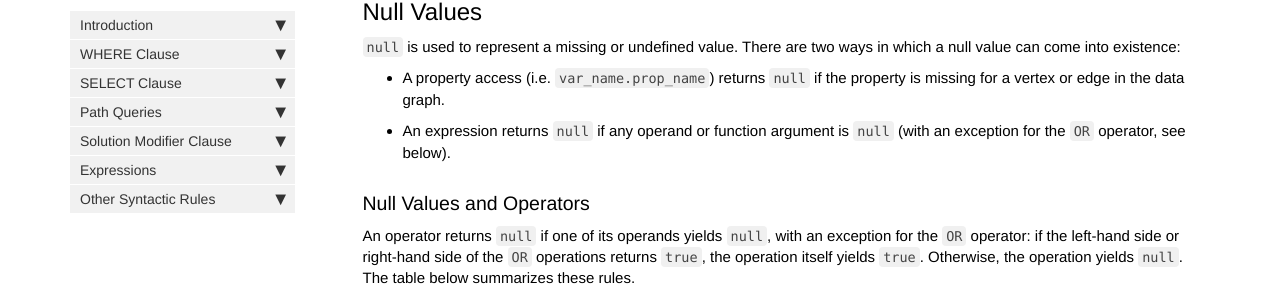
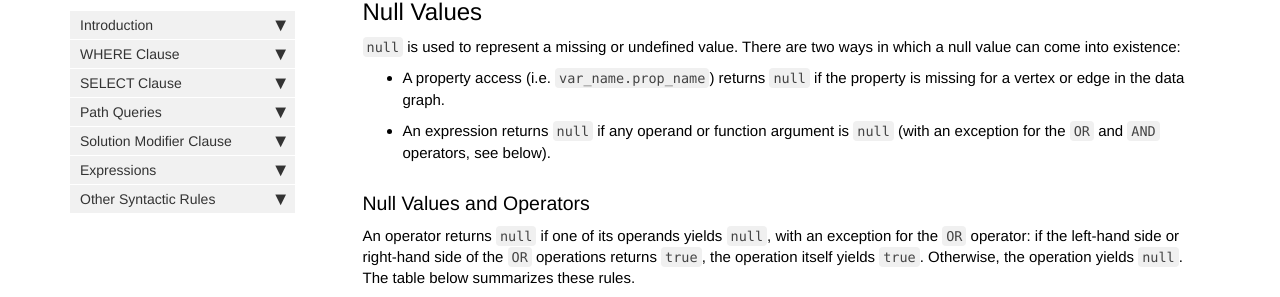
Before and after one commit to oracle/pgql-lang, a Jekyll site: the page built from pages/pgql-1.0-spec.md, in a window 1280 px wide and 900 px high, scrolled down 19819 px. Shown: the part 138-435 px from the top of the window. Built offline with Jekyll 4.4.1, drawn with Linux system fonts in a browser that asks for light colours; nearby versions of some CDN libraries; comment, search, counter and statistics services are not loaded.

Commit message:
updated with changes from master

```diff
--- a/pages/pgql-1.0-spec.md
+++ b/pages/pgql-1.0-spec.md
@@ -815,7 +815,7 @@ The syntax followed for the pattern on the right-hand side, is that of Java REGE
 `null` is used to represent a missing or undefined value. There are two ways in which a null value can come into existence:
 
 - A property access (i.e. `var_name.prop_name`) returns `null` if the property is missing for a vertex or edge in the data graph.
-- An expression returns `null` if any operand or function argument is `null` (with an exception for the `OR` operator, see below).
+- An expression returns `null` if any operand or function argument is `null` (with an exception for the `OR` and `AND` operators, see below).
 
 ### Null Values and Operators
 
```
